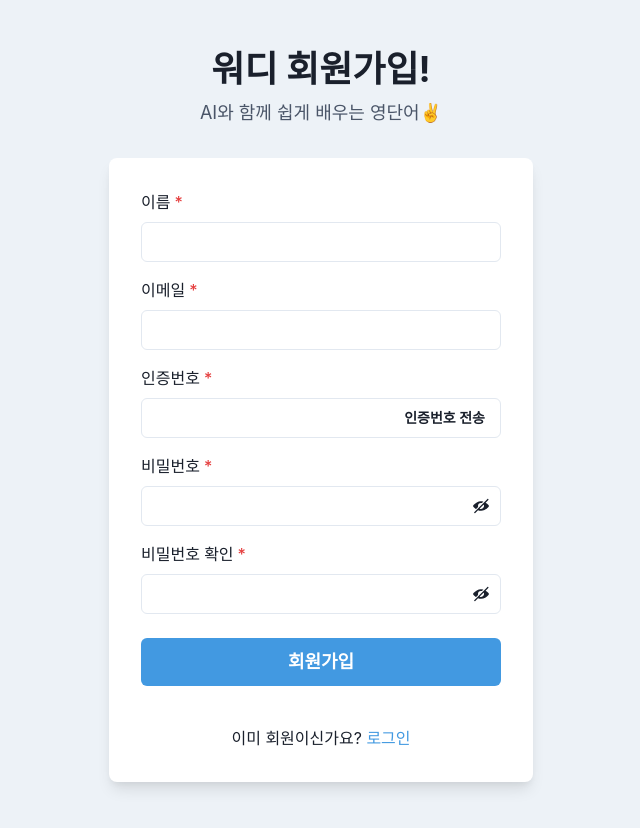
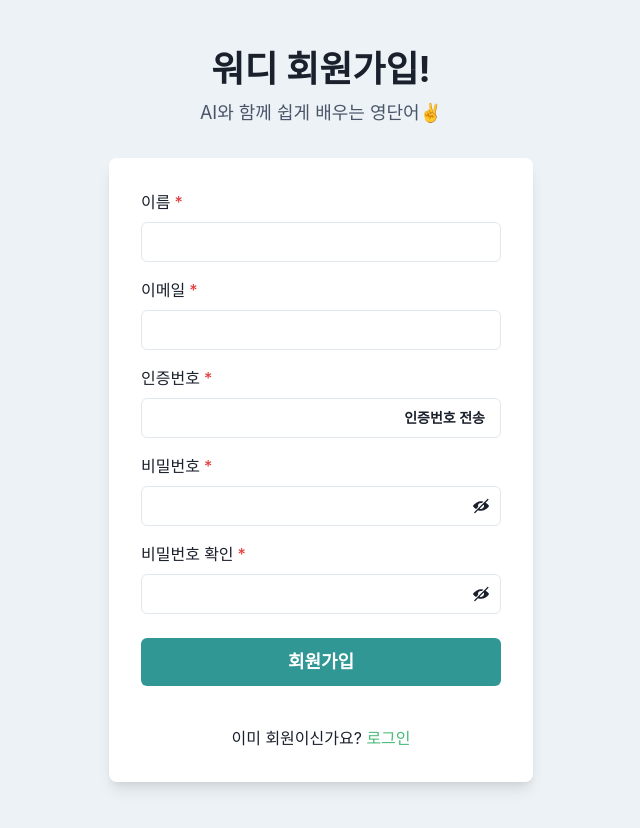
Before and after one commit to hs20180519/aiProject, a React (Create React App) app in the folder front/: page /signup in a window 1280 px wide. Shown: the whole page, without its empty margins (319-959 px from the left). Built offline with nearby package versions, Linux system fonts and the light colour scheme; no server answers.

Commit message:
Style: 회원가입 버튼색상 변경

```diff
--- a/front/src/pages/SignUpPage/SignUpPage.tsx
+++ b/front/src/pages/SignUpPage/SignUpPage.tsx
@@ -315,11 +315,8 @@ const SignUp = () => {
               <Button
                 loadingText="Submitting"
                 size="lg"
-                bg={"blue.400"}
+                colorScheme="teal"
                 color={"white"}
-                _hover={{
-                  bg: "blue.500",
-                }}
                 onClick={fetchRegister}
               >
                 회원가입
@@ -328,7 +325,7 @@ const SignUp = () => {
             <Stack pt={6}>
               <Text align={"center"}>
                 이미 회원이신가요?{" "}
-                <ChakraLink as={ReactRouterLink} color={"blue.400"} to="/login">
+                <ChakraLink as={ReactRouterLink} color={"green.400"} to="/login">
                   로그인
                 </ChakraLink>
               </Text>
```
